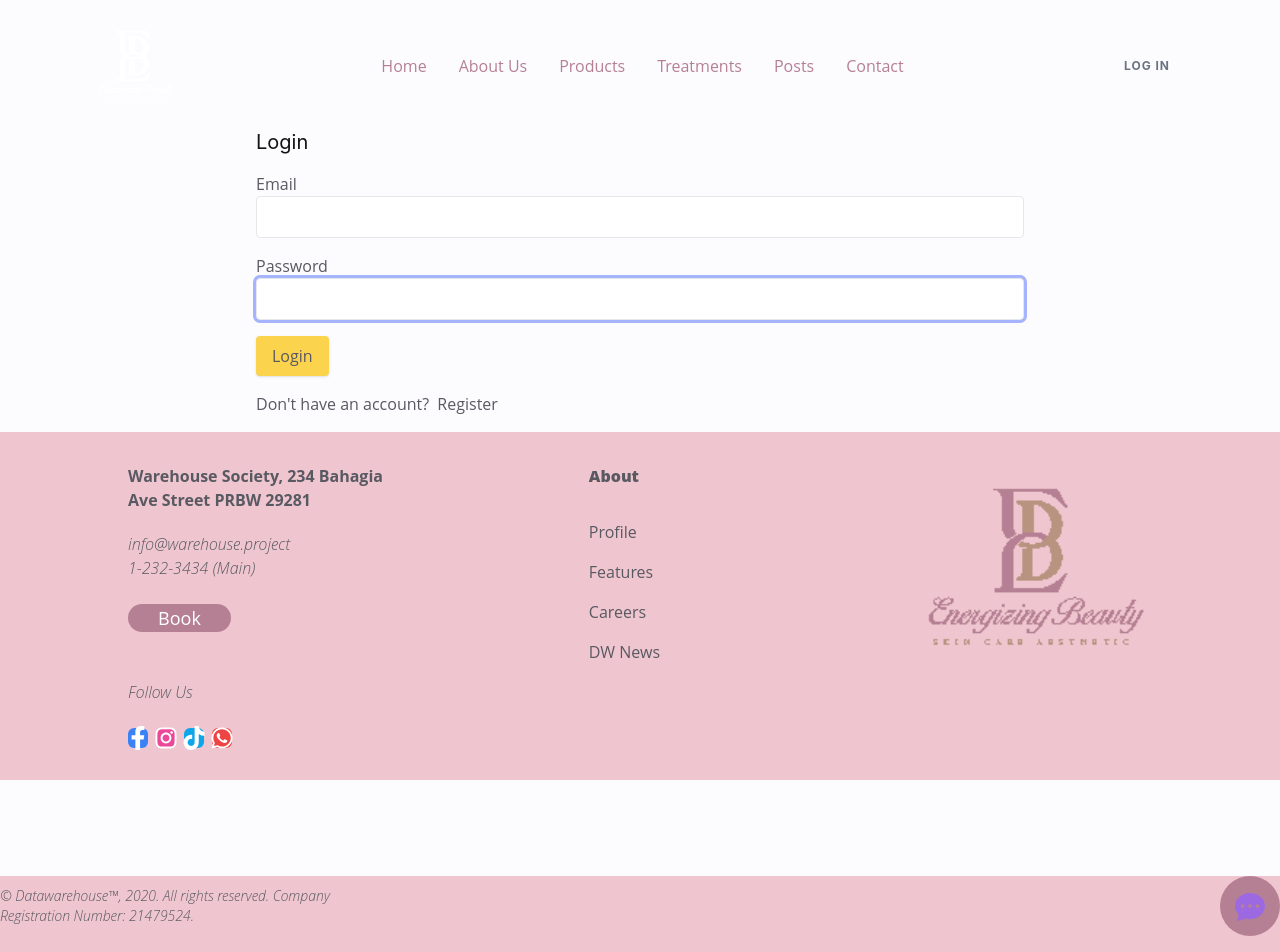
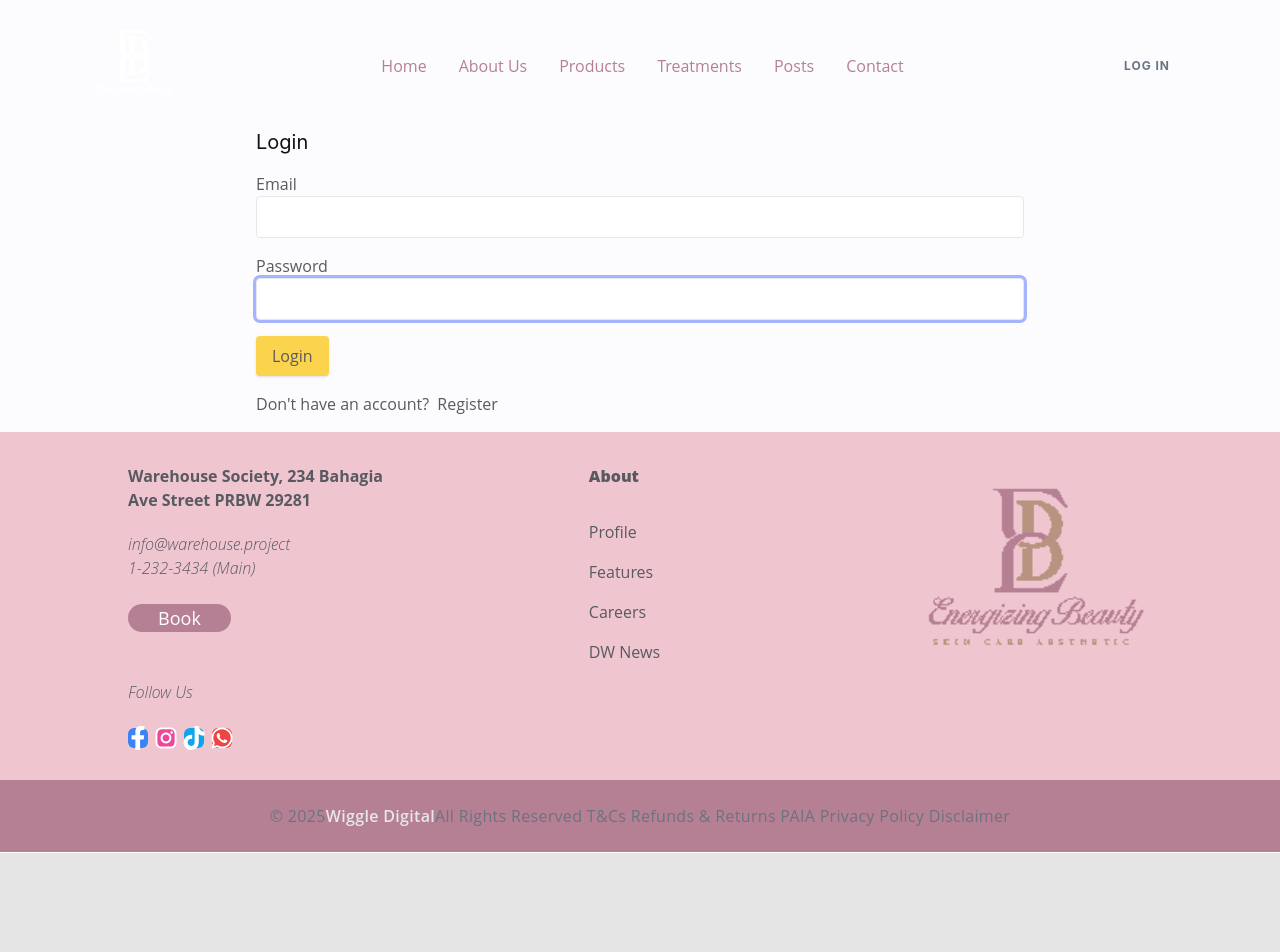
Before and after one commit to ThandoMav/wiggleshop, a Next.js app: page /login in a window 1280 px wide. Shown: the top 952 px of the page. After the commit the page ends 853 px from the top, so only its background shows below. Built offline with nearby package versions, Linux system fonts and the light colour scheme; no server answers.

Commit message:
first commit

```diff
--- a/components/Copyright.js
+++ b/components/Copyright.js
@@ -4,7 +4,7 @@ import { motion } from 'framer-motion';
 
 const Copyright = () => {
   return (
-    <div className="text-center py-6 border-t border-[#2B2B2B] text-[#DBDBDB]">
+    <div className="text-center py-6 border-b border-white bg-primary-500 text-gray">
       <div className="container mx-auto">
         <motion.div
           initial={{ y: 40, opacity: 0 }}
--- a/components/Layout.js
+++ b/components/Layout.js
@@ -5,7 +5,7 @@ import 'react-toastify/dist/ReactToastify.css';
 import Head from 'next/head';
 import Header from './Header';
 import Footer from './BeautyFooter';
-import Copyright from './BeautyCopyright';
+import Copyright from './Copyright';
 
 export default function Layout({ children, title }) {
   return (
```
